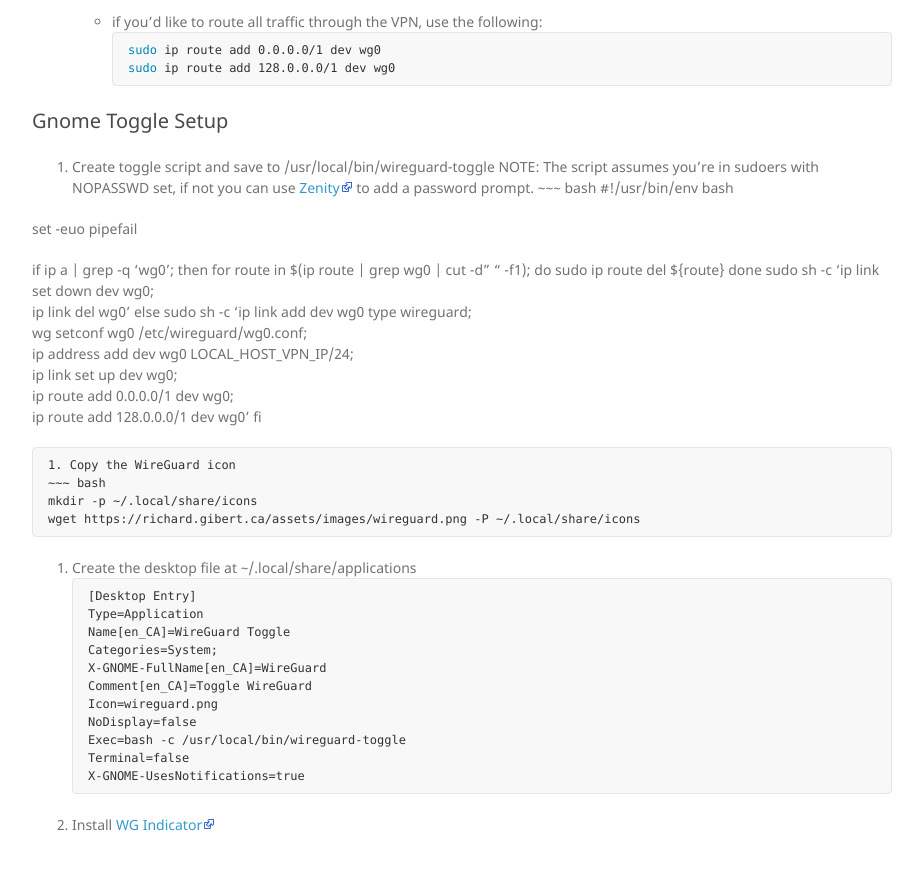
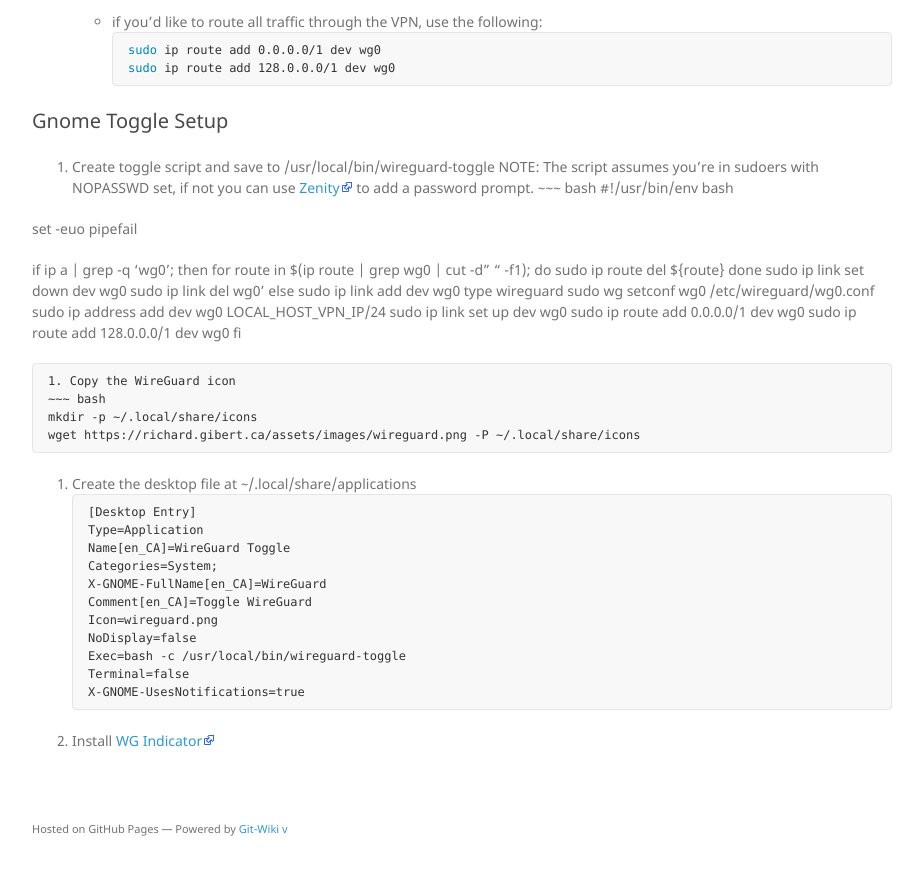
Before and after one commit to rgibert/rgibert.github.io, a Jekyll site: the page built from wiki/wireguard.md, in a window 1280 px wide and 900 px high, scrolled down 2706 px. Shown: the top 875 px of the window, without its empty margins (338-1261 px from the left). Built offline with Jekyll 4.4.1, drawn with Linux system fonts in a browser that asks for light colours; nearby versions of some CDN libraries; our own code applies the rules of GitHub Pages for plain Markdown files.

Commit message:
Update wireguard.md

```diff
--- a/wiki/wireguard.md
+++ b/wiki/wireguard.md
@@ -131,15 +131,15 @@ if ip a | grep -q 'wg0'; then
   for route in $(ip route | grep wg0 | cut -d" " -f1); do
     sudo ip route del ${route}
   done
-  sudo sh -c 'ip link set down dev wg0; \
-    ip link del wg0'
+  sudo ip link set down dev wg0
+  sudo ip link del wg0'
 else
-  sudo sh -c 'ip link add dev wg0 type wireguard; \
-    wg setconf wg0 /etc/wireguard/wg0.conf; \
-    ip address add dev wg0 LOCAL_HOST_VPN_IP/24; \
-    ip link set up dev wg0; \
-    ip route add 0.0.0.0/1 dev wg0; \
-    ip route add 128.0.0.0/1 dev wg0'
+  sudo ip link add dev wg0 type wireguard
+  sudo wg setconf wg0 /etc/wireguard/wg0.conf
+  sudo ip address add dev wg0 LOCAL_HOST_VPN_IP/24
+  sudo ip link set up dev wg0
+  sudo ip route add 0.0.0.0/1 dev wg0
+  sudo ip route add 128.0.0.0/1 dev wg0
 fi
 ~~~
 1. Copy the WireGuard icon
```
